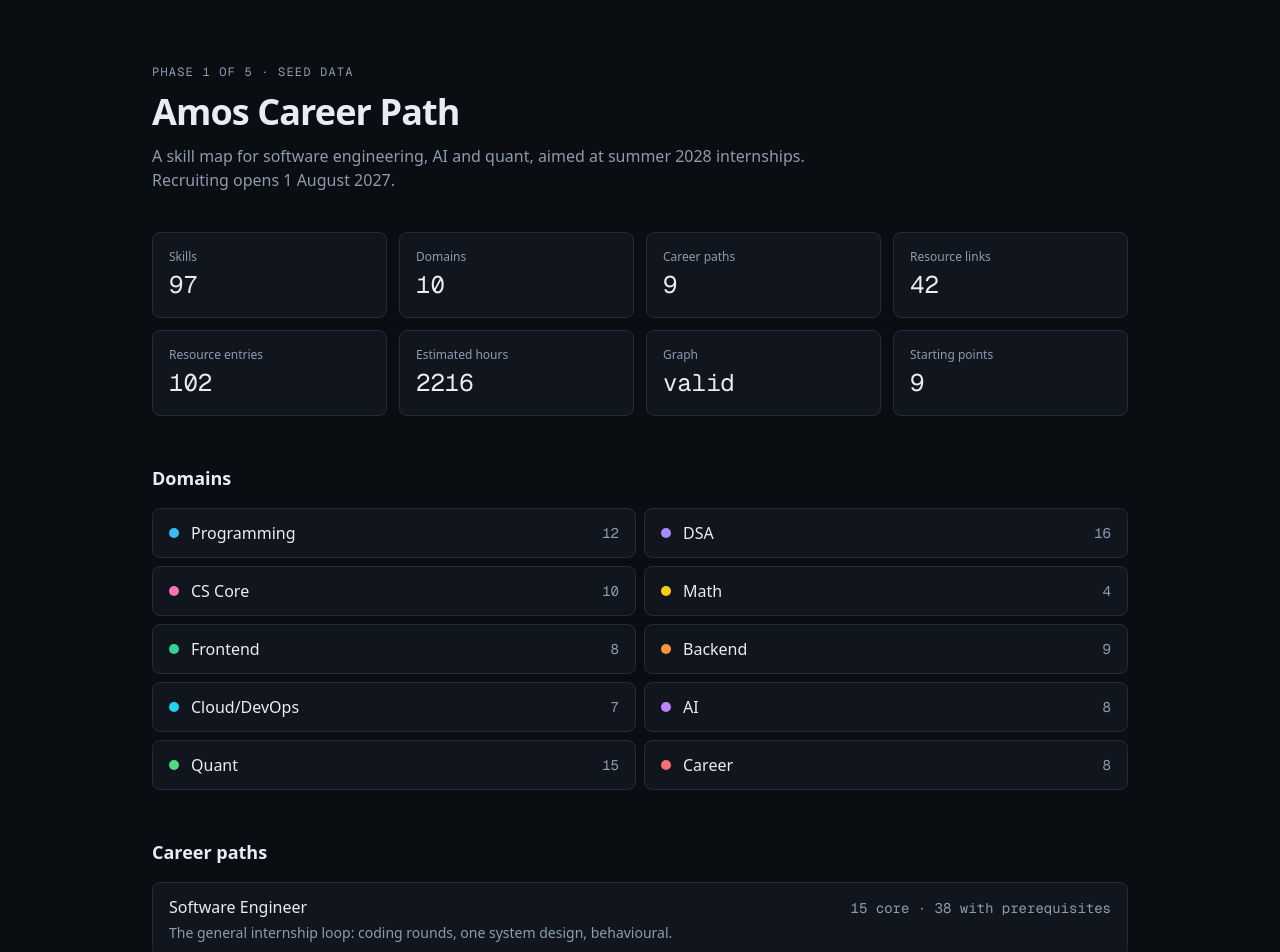
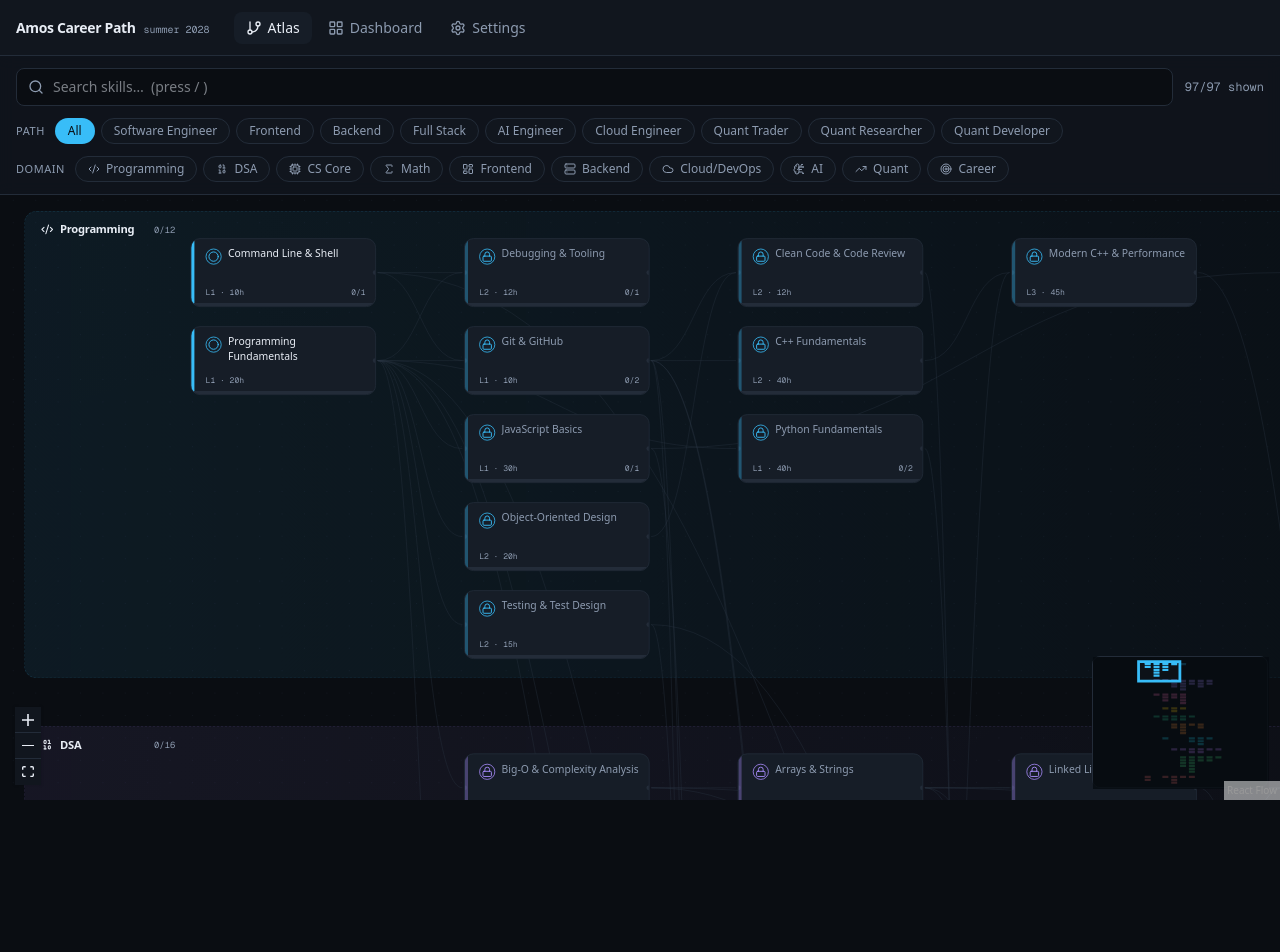
Before and after one commit to aabdulai116/amos-career-path, a Next.js app: page / in a window 1280 px wide. Shown: the top 952 px of the page. After the commit the page ends 800 px from the top, so only its background shows below. Built offline with nearby package versions, Linux system fonts and the light colour scheme.

Commit message:
feat: make the atlas the home page and add nav
Dashboard and settings are stubs until phases 3 and 4.

```diff
--- /dev/null
+++ b/src/app/dashboard/page.tsx
@@ -0,0 +1,14 @@
+export default function DashboardPage() {
+  return (
+    <div className="mx-auto max-w-2xl px-6 py-20 text-center">
+      <p className="font-mono text-xs tracking-widest text-[var(--muted)] uppercase">
+        Phase 3
+      </p>
+      <h1 className="mt-3 text-2xl font-semibold">Dashboard</h1>
+      <p className="mt-2 text-sm text-[var(--muted)]">
+        Countdown to recruiting, required pace, recommended next skills, and
+        progress by domain and path land here next.
+      </p>
+    </div>
+  );
+}
--- a/src/app/layout.tsx
+++ b/src/app/layout.tsx
@@ -1,5 +1,6 @@
 import type { Metadata } from "next";
 import { Geist, Geist_Mono } from "next/font/google";
+import { Nav } from "@/components/Nav";
 import "./globals.css";
 
 const geistSans = Geist({
@@ -24,9 +25,12 @@ export default function RootLayout({
   children,
 }: Readonly<{ children: React.ReactNode }>) {
   return (
-    <html lang="en">
-      <body className={`${geistSans.variable} ${geistMono.variable} antialiased`}>
-        {children}
+    <html lang="en" className="h-full">
+      <body
+        className={`${geistSans.variable} ${geistMono.variable} flex h-full flex-col antialiased`}
+      >
+        <Nav />
+        <main className="min-h-0 flex-1">{children}</main>
       </body>
     </html>
   );
--- a/src/app/page.tsx
+++ b/src/app/page.tsx
@@ -1,100 +1,5 @@
-import { domains } from "@/data/domains";
-import { paths } from "@/data/paths";
-import { resources, uniqueResourceLinks } from "@/data/resources";
-import { skills } from "@/data/skills";
-import { isGraphValid, pathSkillIds, validateGraph } from "@/lib/graph";
+import { Atlas } from "@/components/atlas/Atlas";
 
-/**
- * Phase 1 holding page: proves the seed data loads and the graph is sound.
- * The Atlas (phase 2) and Dashboard (phase 3) replace this.
- */
-export default function Home() {
-  const problems = validateGraph(skills);
-  const totalHours = skills.reduce((sum, s) => sum + s.estHours, 0);
-
-  return (
-    <main className="mx-auto w-full max-w-5xl px-6 py-16">
-      <p className="font-mono text-xs tracking-widest text-[var(--muted)] uppercase">
-        Phase 1 of 5 · seed data
-      </p>
-      <h1 className="mt-3 text-4xl font-semibold tracking-tight">
-        Amos Career Path
-      </h1>
-      <p className="mt-3 max-w-2xl text-[var(--muted)]">
-        A skill map for software engineering, AI and quant, aimed at summer 2028
-        internships. Recruiting opens 1 August 2027.
-      </p>
-
-      <dl className="mt-10 grid grid-cols-2 gap-3 sm:grid-cols-4">
-        {[
-          ["Skills", String(skills.length)],
-          ["Domains", String(domains.length)],
-          ["Career paths", String(paths.length)],
-          ["Resource links", String(uniqueResourceLinks.length)],
-          ["Resource entries", String(resources.length)],
-          ["Estimated hours", String(totalHours)],
-          [
-            "Graph",
-            isGraphValid(problems)
-              ? "valid"
-              : `${problems.cycles.length} cycles`,
-          ],
-          [
-            "Starting points",
-            String(skills.filter((s) => s.prerequisites.length === 0).length),
-          ],
-        ].map(([label, value]) => (
-          <div
-            key={label}
-            className="rounded-lg border border-[var(--border)] bg-[var(--surface)] p-4"
-          >
-            <dt className="text-xs text-[var(--muted)]">{label}</dt>
-            <dd className="mt-1 font-mono text-2xl">{value}</dd>
-          </div>
-        ))}
-      </dl>
-
-      <h2 className="mt-12 text-lg font-semibold">Domains</h2>
-      <ul className="mt-4 grid gap-2 sm:grid-cols-2">
-        {domains.map((domain) => {
-          const count = skills.filter((s) => s.domain === domain.id).length;
-          return (
-            <li
-              key={domain.id}
-              className="flex items-center gap-3 rounded-lg border border-[var(--border)] bg-[var(--surface)] px-4 py-3"
-            >
-              <span
-                aria-hidden
-                className="size-2.5 shrink-0 rounded-full"
-                style={{ background: domain.color }}
-              />
-              <span className="flex-1">{domain.name}</span>
-              <span className="font-mono text-sm text-[var(--muted)]">
-                {count}
-              </span>
-            </li>
-          );
-        })}
-      </ul>
-
-      <h2 className="mt-12 text-lg font-semibold">Career paths</h2>
-      <ul className="mt-4 space-y-2">
-        {paths.map((path) => (
-          <li
-            key={path.id}
-            className="rounded-lg border border-[var(--border)] bg-[var(--surface)] px-4 py-3"
-          >
-            <div className="flex items-baseline justify-between gap-4">
-              <span className="font-medium">{path.name}</span>
-              <span className="font-mono text-sm text-[var(--muted)]">
-                {path.skillIds.length} core ·{" "}
-                {pathSkillIds(path, skills).length} with prerequisites
-              </span>
-            </div>
-            <p className="mt-1 text-sm text-[var(--muted)]">{path.tagline}</p>
-          </li>
-        ))}
-      </ul>
-    </main>
-  );
+export default function AtlasPage() {
+  return <Atlas />;
 }
--- /dev/null
+++ b/src/app/settings/page.tsx
@@ -0,0 +1,14 @@
+export default function SettingsPage() {
+  return (
+    <div className="mx-auto max-w-2xl px-6 py-20 text-center">
+      <p className="font-mono text-xs tracking-widest text-[var(--muted)] uppercase">
+        Phase 4
+      </p>
+      <h1 className="mt-3 text-2xl font-semibold">Settings</h1>
+      <p className="mt-2 text-sm text-[var(--muted)]">
+        Recruiting target date, and export, import and reset of progress land
+        here.
+      </p>
+    </div>
+  );
+}
```
